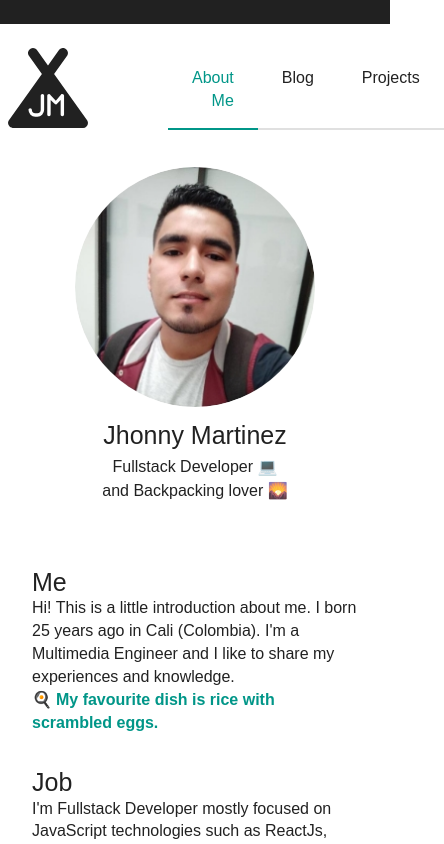
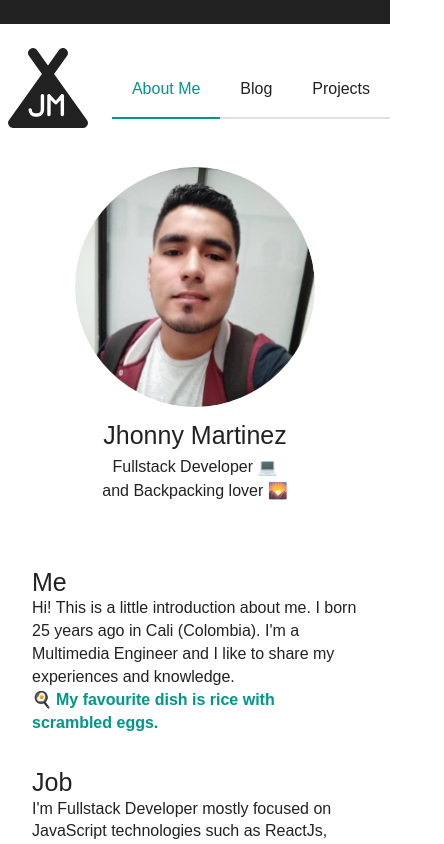
Before and after one commit to jhonny9550/personal-blog, a React (Create React App) app: page / in a window 390 px wide. Shown: the top 844 px of the page, 444 px wide, since content can reach past the window. Built offline with nearby package versions, Linux system fonts and the light colour scheme.

Commit message:
Some responsive styles fixed

```diff
--- a/src/home/Home.js
+++ b/src/home/Home.js
@@ -122,7 +122,7 @@ const useStyles = makeStyles(theme => ({
   info: {
     padding: theme.spacing(4),
     maxWidth: 500,
-    [theme.breakpoints.up('xm')]: {
+    [theme.breakpoints.up('sm')]: {
       padding: 'unset'
     }
   }
--- a/src/navbar/Nav.js
+++ b/src/navbar/Nav.js
@@ -80,16 +80,21 @@ const useStyles = makeStyles(theme => ({
   },
   link: {
     color: theme.palette.text.primary,
+    flexGrow: 1,
+    textAlign: 'center',
     paddingBottom: theme.spacing(2),
-    paddingLeft: theme.spacing(3),
-    paddingRight: theme.spacing(3),
     paddingTop: theme.spacing(2),
     textDecoration: 'none',
-    textTransform: 'capitalize'
+    textTransform: 'capitalize',
+    [theme.breakpoints.up('sm')]: {
+      flexGrow: 'unset',
+      paddingLeft: theme.spacing(3),
+      paddingRight: theme.spacing(3)
+    }
   },
   logo: {
     marginLeft: theme.spacing(1),
-    marginRight: theme.spacing(10),
+    marginRight: theme.spacing(3),
     '& > *': {
       height: 80,
       width: 80,
@@ -97,6 +102,9 @@ const useStyles = makeStyles(theme => ({
         height: 'unset',
         width: 'unset'
       }
+    },
+    [theme.breakpoints.up('sm')]: {
+      marginRight: theme.spacing(10)
     }
   },
   nav: {
@@ -105,8 +113,11 @@ const useStyles = makeStyles(theme => ({
     borderBottomWidth: 2,
     display: 'flex',
     flexGrow: 1,
-    justifyContent: 'flex-end',
-    textAlign: 'right'
+    justifyContent: 'space-evenly',
+    textAlign: 'right',
+    [theme.breakpoints.up('sm')]: {
+      justifyContent: 'flex-end'
+    }
   },
   toolbar: {
     backgroundColor: theme.palette.background.default
```
